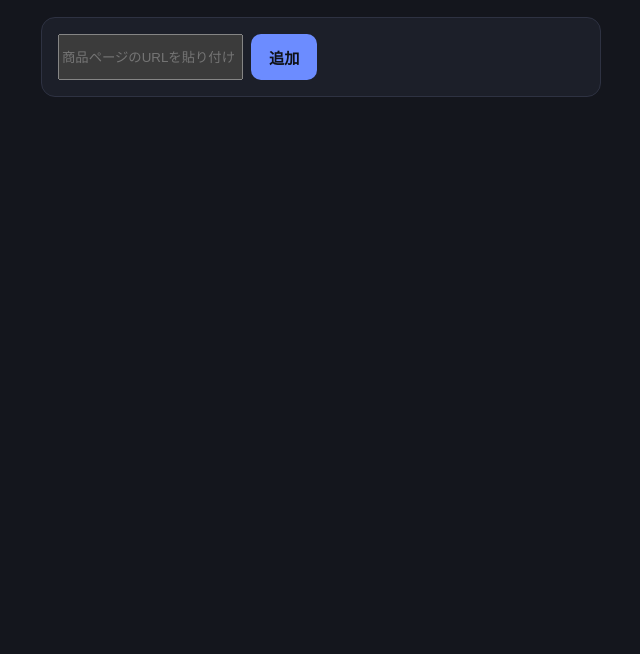
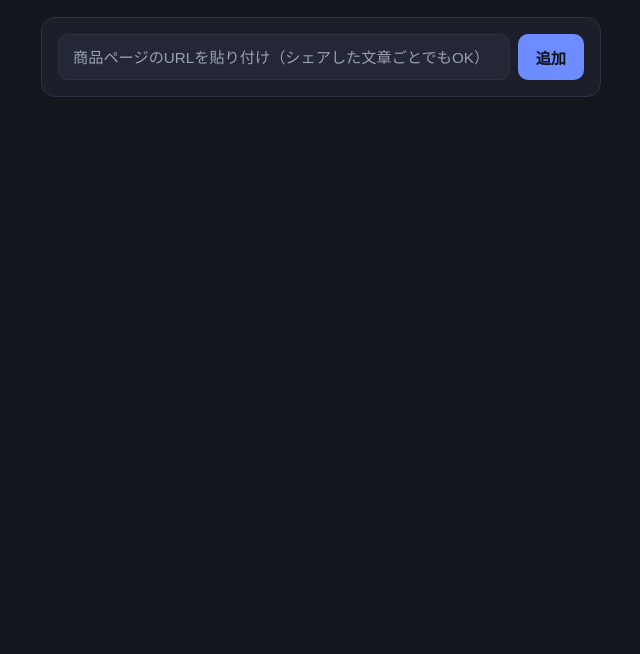
Before and after one commit to kazuyan340/restock-radar, a plain HTML site: page docs/index.html in a window 1280 px wide. Shown: the part 146-800 px from the top of the page, without its empty margins (319-959 px from the left). Drawn offline with nearby package versions, Linux system fonts and the light colour scheme; no server answers.

Commit message:
Fix input styling after changing type from url to text

```diff
--- a/docs/styles.css
+++ b/docs/styles.css
@@ -130,7 +130,7 @@ header.app-header p {
   gap: 8px;
 }
 
-.add-form input[type="url"] {
+.add-form input[type="text"] {
   flex: 1;
   min-width: 0;
   background: var(--surface-raised);
@@ -141,11 +141,11 @@ header.app-header p {
   font-size: 0.95rem;
 }
 
-.add-form input[type="url"]::placeholder {
+.add-form input[type="text"]::placeholder {
   color: var(--text-dim);
 }
 
-.add-form input[type="url"]:focus,
+.add-form input[type="text"]:focus,
 button:focus-visible {
   outline: 2px solid var(--accent);
   outline-offset: 1px;
```
